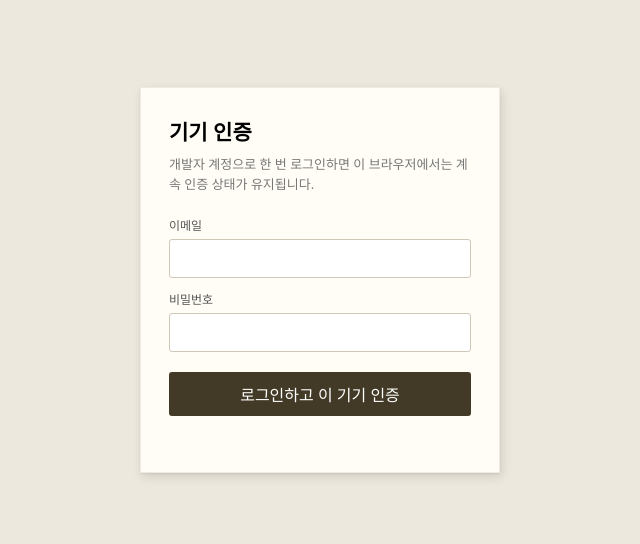
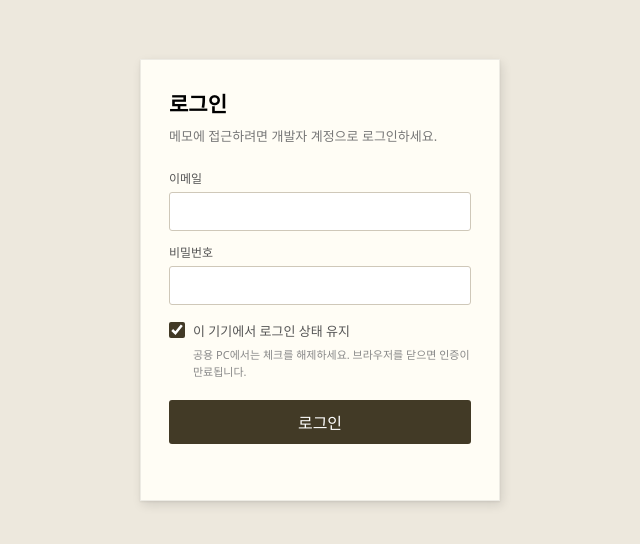
Before and after one commit to somyun/memo, a plain HTML site: page memo-web/index.html in a window 1280 px wide. Shown: the part 120-664 px from the top of the page, without its empty margins (320-960 px from the left). Drawn offline with Linux system fonts and the light colour scheme; no server answers.

Commit message:
Improve web login persistence UX

```diff
--- a/memo-web/index.html
+++ b/memo-web/index.html
@@ -80,9 +80,11 @@
     }
 
     .app-shell[hidden],
-    .auth-screen[hidden] { display: none; }
+    .auth-screen[hidden],
+    .auth-pending[hidden] { display: none; }
 
-    .auth-screen {
+    .auth-screen,
+    .auth-pending {
       position: fixed;
       inset: 0;
       z-index: 200;
@@ -103,7 +105,7 @@
     .auth-card h2 { margin-bottom: 8px; font-size: 21px; }
     .auth-card p { margin-bottom: 22px; color: #777; font-size: 13px; line-height: 1.55; }
     .auth-card label { display: block; margin-top: 12px; color: #555; font-size: 12px; }
-    .auth-card input {
+    .auth-card input:not([type="checkbox"]) {
       width: 100%;
       margin-top: 5px;
       padding: 10px 11px;
@@ -111,6 +113,25 @@
       border-radius: 3px;
       background: #fff;
       font: inherit;
+    }
+    .auth-card .persistence-option {
+      display: flex;
+      align-items: center;
+      gap: 8px;
+      margin-top: 16px;
+      cursor: pointer;
+      font-size: 13px;
+    }
+    .auth-card .persistence-option input {
+      width: 16px;
+      height: 16px;
+      margin: 0;
+      accent-color: #423a26;
+    }
+    .auth-card .persistence-help {
+      margin: 6px 0 0 24px;
+      color: #888;
+      font-size: 11px;
     }
     .auth-card button[type="submit"] {
       width: 100%;
@@ -412,13 +433,22 @@
 </head>
 <body>
 
-<section class="auth-screen" id="auth-screen" aria-labelledby="auth-title">
+<section class="auth-pending" id="auth-pending" aria-live="polite">
+  <p>인증 상태 확인 중...</p>
+</section>
+
+<section class="auth-screen" id="auth-screen" aria-labelledby="auth-title" hidden>
   <form class="auth-card" id="login-form">
-    <h2 id="auth-title">기기 인증</h2>
-    <p>개발자 계정으로 한 번 로그인하면 이 브라우저에서는 계속 인증 상태가 유지됩니다.</p>
+    <h2 id="auth-title">로그인</h2>
+    <p>메모에 접근하려면 개발자 계정으로 로그인하세요.</p>
     <label>이메일<input id="login-email" type="email" autocomplete="username" required></label>
     <label>비밀번호<input id="login-password" type="password" autocomplete="current-password" required></label>
-    <button type="submit" id="login-button">로그인하고 이 기기 인증</button>
+    <label class="persistence-option">
+      <input id="keep-signed-in" type="checkbox" checked>
+      <span>이 기기에서 로그인 상태 유지</span>
+    </label>
+    <p class="persistence-help">공용 PC에서는 체크를 해제하세요. 브라우저를 닫으면 인증이 만료됩니다.</p>
+    <button type="submit" id="login-button">로그인</button>
     <p class="auth-error" id="auth-error" role="alert"></p>
   </form>
 </section>
@@ -426,7 +456,7 @@
 <div class="app-shell" id="app-shell" hidden>
   <header>
     <h1>memo</h1>
-    <div><span id="status"></span><button class="device-signout" id="device-signout" type="button">이 기기 인증 해제</button></div>
+    <div><span id="status"></span><button class="device-signout" id="device-signout" type="button">로그아웃</button></div>
   </header>
   <div class="grid" id="grid"></div>
 </div>
@@ -744,6 +774,7 @@
   }
 
   function showLogin(message = "") {
+    document.getElementById("auth-pending").hidden = true;
     document.getElementById("app-shell").hidden = true;
     document.getElementById("auth-screen").hidden = false;
     document.getElementById("auth-error").textContent = message;
@@ -751,6 +782,7 @@
   }
 
   function showApp() {
+    document.getElementById("auth-pending").hidden = true;
     document.getElementById("auth-screen").hidden = true;
     document.getElementById("app-shell").hidden = false;
     startMemoApp();
@@ -763,7 +795,11 @@
     button.disabled = true;
     errorBox.textContent = "인증 중...";
     try {
-      await auth.setPersistence(firebase.auth.Auth.Persistence.LOCAL);
+      const keepSignedIn = document.getElementById("keep-signed-in").checked;
+      const persistence = keepSignedIn
+        ? firebase.auth.Auth.Persistence.LOCAL
+        : firebase.auth.Auth.Persistence.SESSION;
+      await auth.setPersistence(persistence);
       const credential = await auth.signInWithEmailAndPassword(
         document.getElementById("login-email").value.trim(),
         document.getElementById("login-password").value
@@ -780,7 +816,7 @@
   });
 
   document.getElementById("device-signout").addEventListener("click", async () => {
-    if (!confirm("이 브라우저의 기기 인증을 해제할까요? 다음 접속부터 다시 로그인해야 합니다.")) return;
+    if (!confirm("로그아웃할까요? 다음 접속부터 다시 로그인해야 합니다.")) return;
     await auth.signOut();
     location.reload();
   });
```
